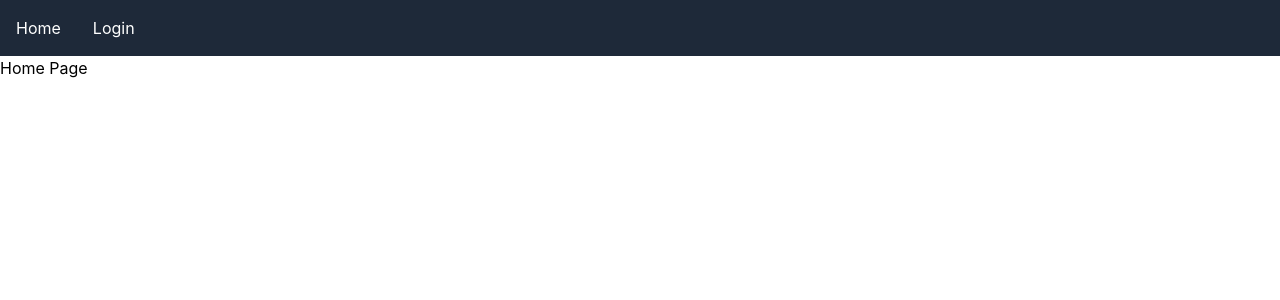
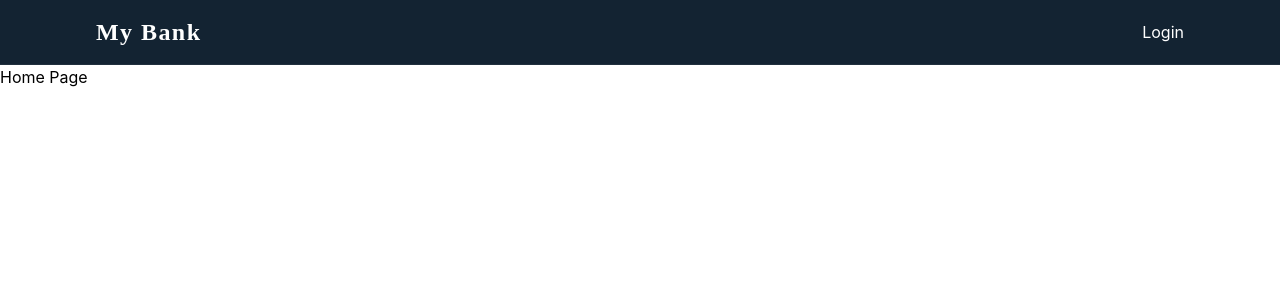
Before and after one commit to CedricDeVijt/My-Bank, a React (Vite) app in the folder frontend/: page / in a window 1280 px wide. Shown: the top 300 px of the page. Built offline with nearby package versions, Linux system fonts and the light colour scheme.

Commit message:
feat: enhance NavBar component with improved styling and navigation links

```diff
--- a/frontend/src/components/NavBar.tsx
+++ b/frontend/src/components/NavBar.tsx
@@ -1,14 +1,25 @@
-import { NavLink } from "react-router-dom";
+import {NavLink} from "react-router-dom";
 
 export function NavBar() {
-  return (
-    <nav>
-      <div className="bg-gray-800 text-white  p-4">
-        <div className="flex items-center space-x-8">
-          <NavLink to={"/"}>Home</NavLink>
-          <NavLink to={"Login"}>Login</NavLink>
-        </div>
-      </div>
-    </nav>
-  );
+    return (
+        <nav className="border-b border-white/6 bg-[#071827]/95 text-white backdrop-blur">
+            <div className="mx-auto flex max-w-6xl items-center justify-between px-6 py-4 sm:px-8">
+                <NavLink
+                    to="/home"
+                    className="text-2xl font-semibold tracking-wide text-white"
+                    style={{fontFamily: '"Times New Roman", Times, serif', letterSpacing: '0.06em'}}
+                >
+                    My Bank
+                </NavLink>
+                <NavLink
+                    to="/login"
+                    className={({isActive}) =>
+                        isActive ? "text-amber-200" : "transition hover:text-amber-200"
+                    }
+                >
+                    Login
+                </NavLink>
+            </div>
+        </nav>
+    );
 }
```
